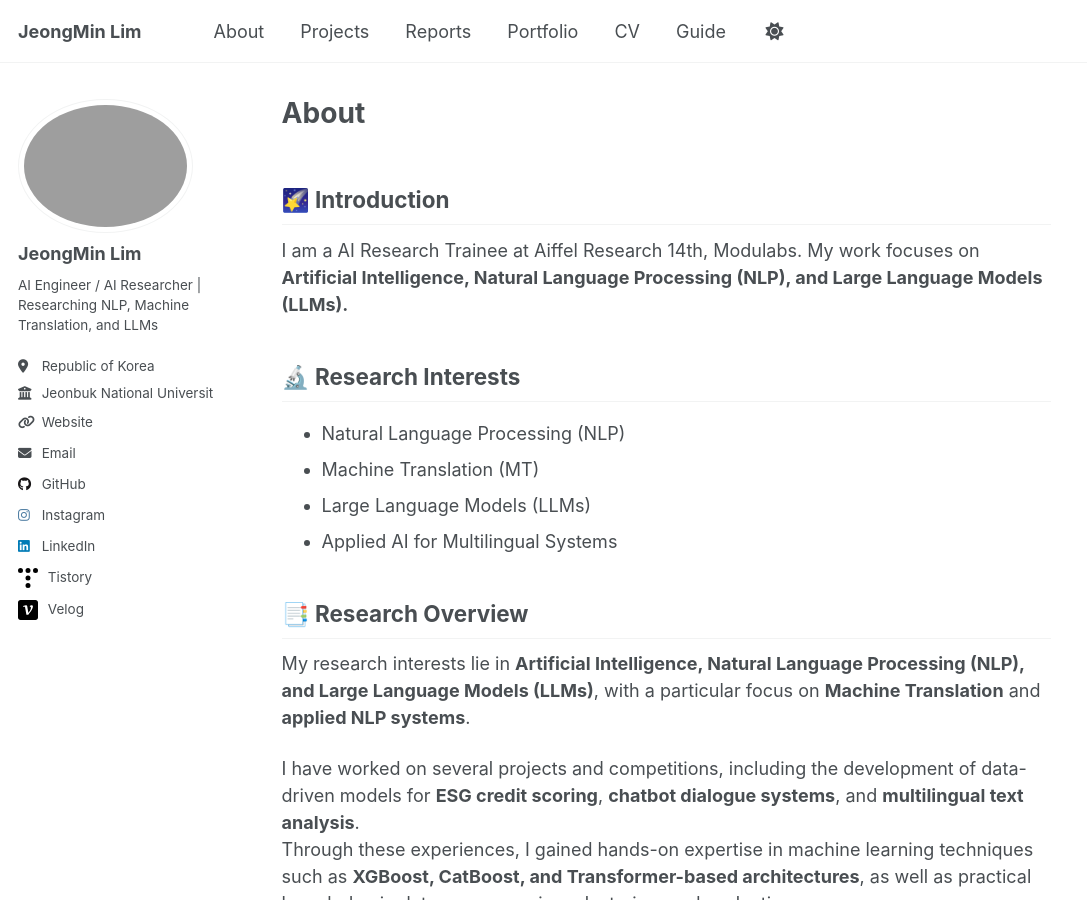
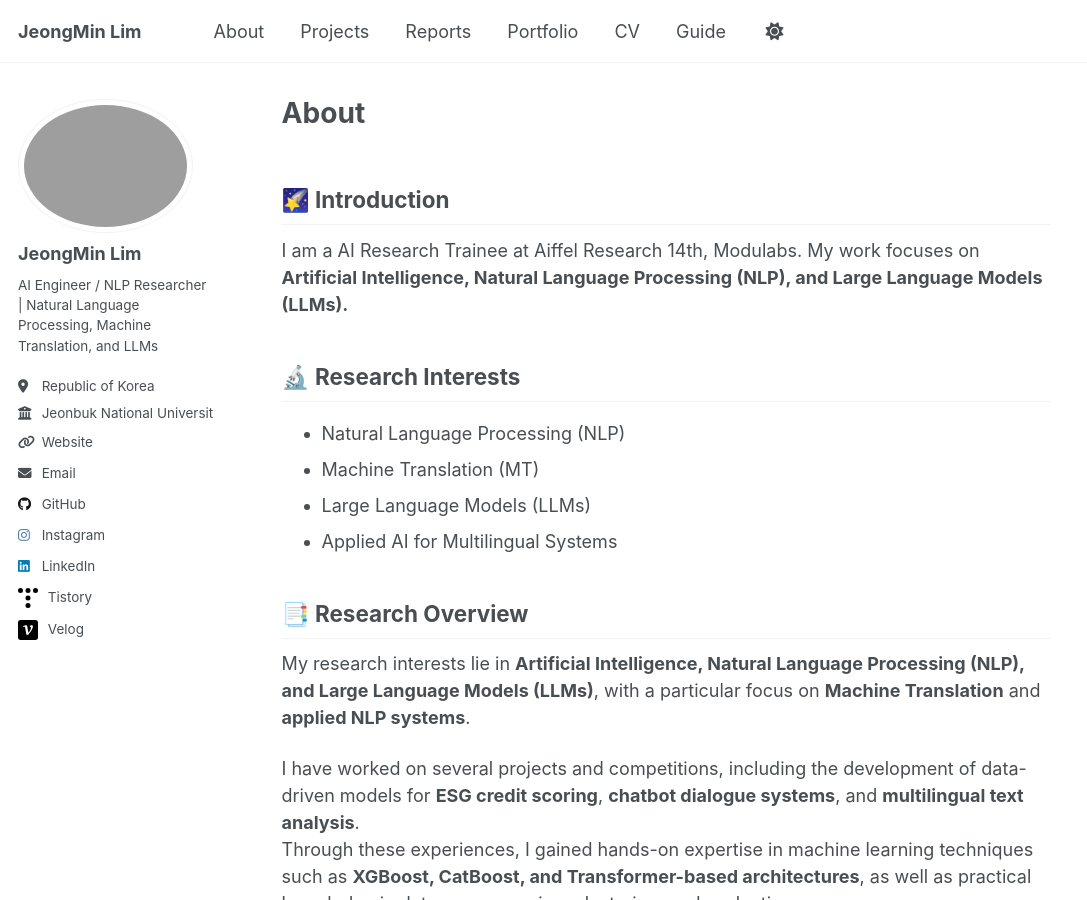
Before and after one commit to JeongMinIsBest/JeongMinIsBest.github.io, a Jekyll site: the page built from _pages/about.md, in a window 1280 px wide and 900 px high. Shown: the whole window, without its empty margins (0-1087 px from the left). Built offline with Jekyll 4.4.1, drawn with Linux system fonts in a browser that asks for light colours; a script that is not in the unit is left out.

Commit message:
Update _config.yml

```diff
--- a/_config.yml
+++ b/_config.yml
@@ -26,7 +26,7 @@ author:
   avatar           : "profile.jpg"
   name             : "JeongMin Lim"
   pronouns         : # example: "she/her"
-  bio              : "AI Engineer / AI Researcher | Researching NLP, Machine Translation, and LLMs"
+  bio              : "AI Engineer / NLP Researcher | Natural Language Processing, Machine Translation, and LLMs"
   location         : "Republic of Korea"
   employer         : "Jeonbuk National University"
   uri              : "https://jeongminisbest.github.io"
```
